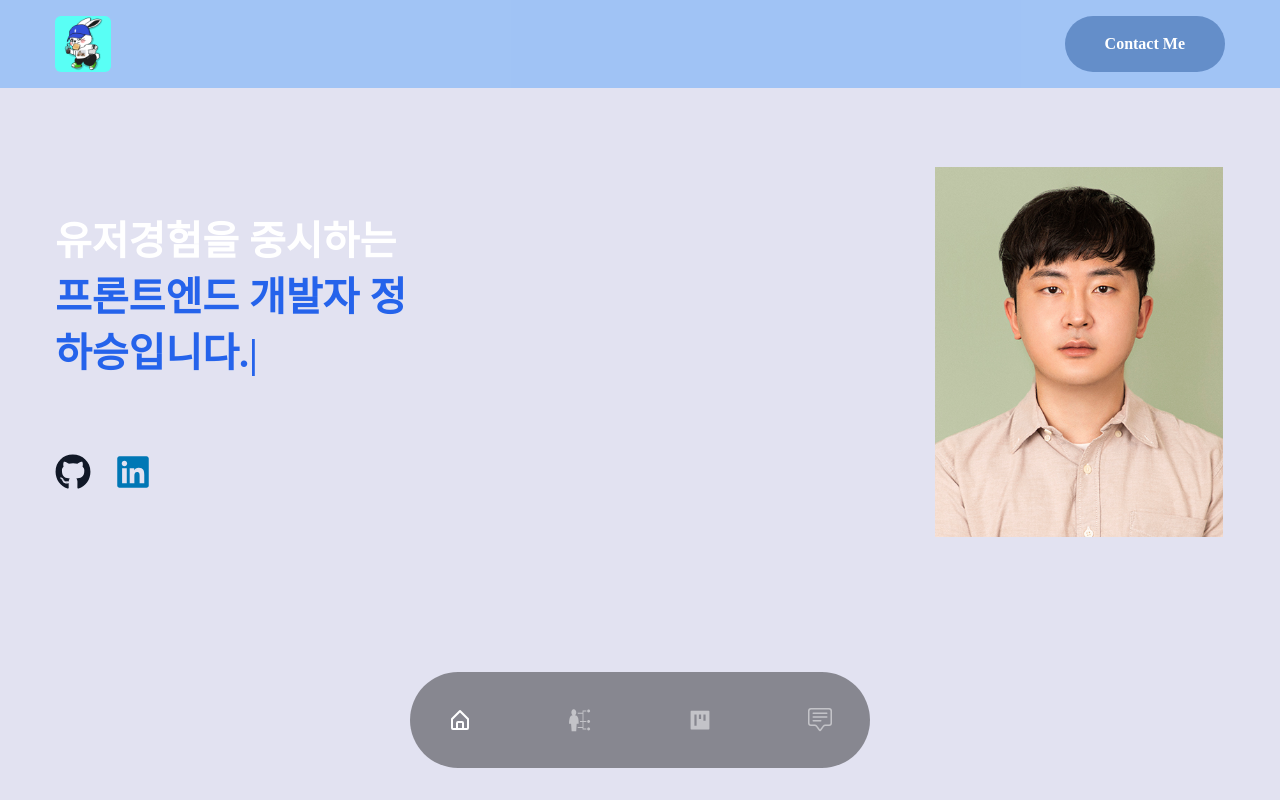
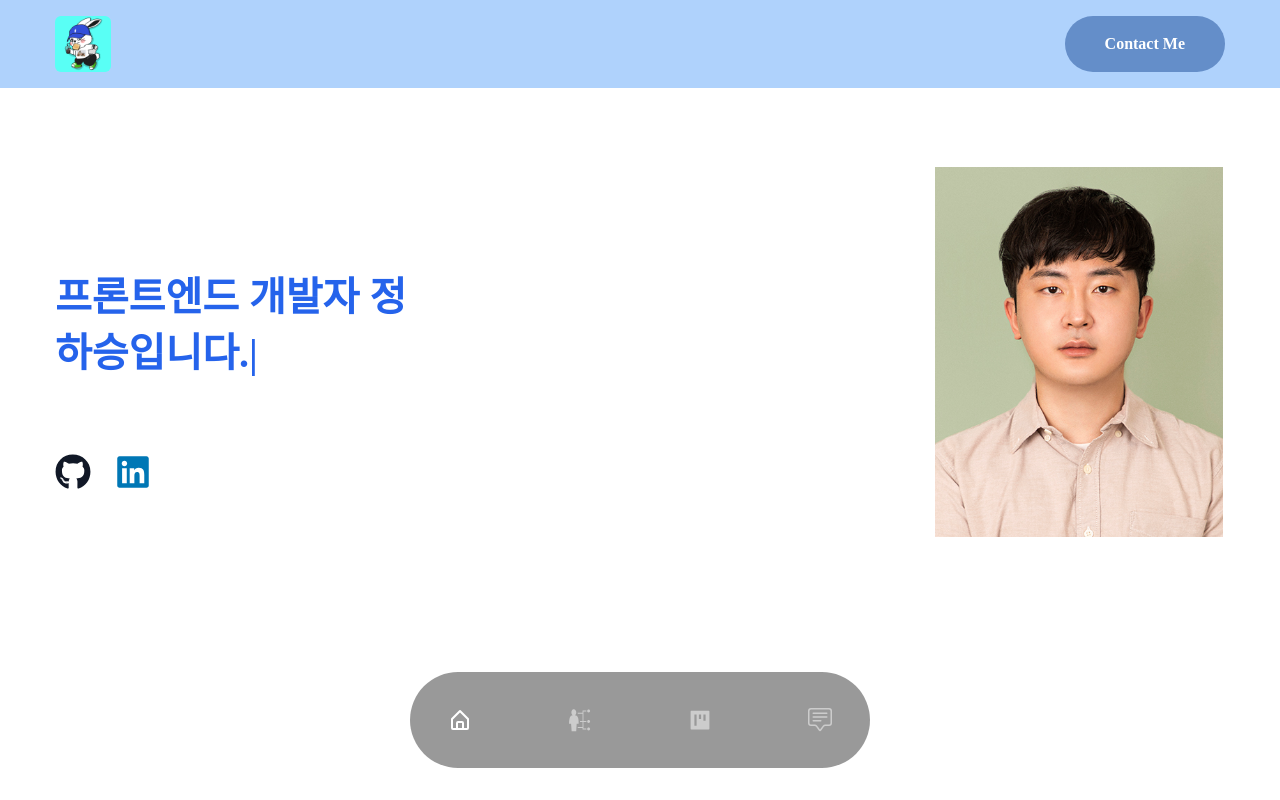
Before and after one commit to HA-SEUNG-JEONG/react-portfolio, a React (Create React App) app: page / in a window 1280 px wide. Shown: the top 800 px of the page. Built offline with nearby package versions, Linux system fonts and the light colour scheme.

Commit message:
Delete : className 삭제

```diff
--- a/src/App.tsx
+++ b/src/App.tsx
@@ -9,7 +9,7 @@ import "react-toastify/dist/ReactToastify.css";
 
 const App = () => {
   return (
-    <section className="bg-[#e2e2f1] bg-no-repeat bg-cover overflow-hidden">
+    <section>
       <ToastContainer theme="colored" autoClose={3000} position="top-center" />
       <Header />
       <Banner />
```
